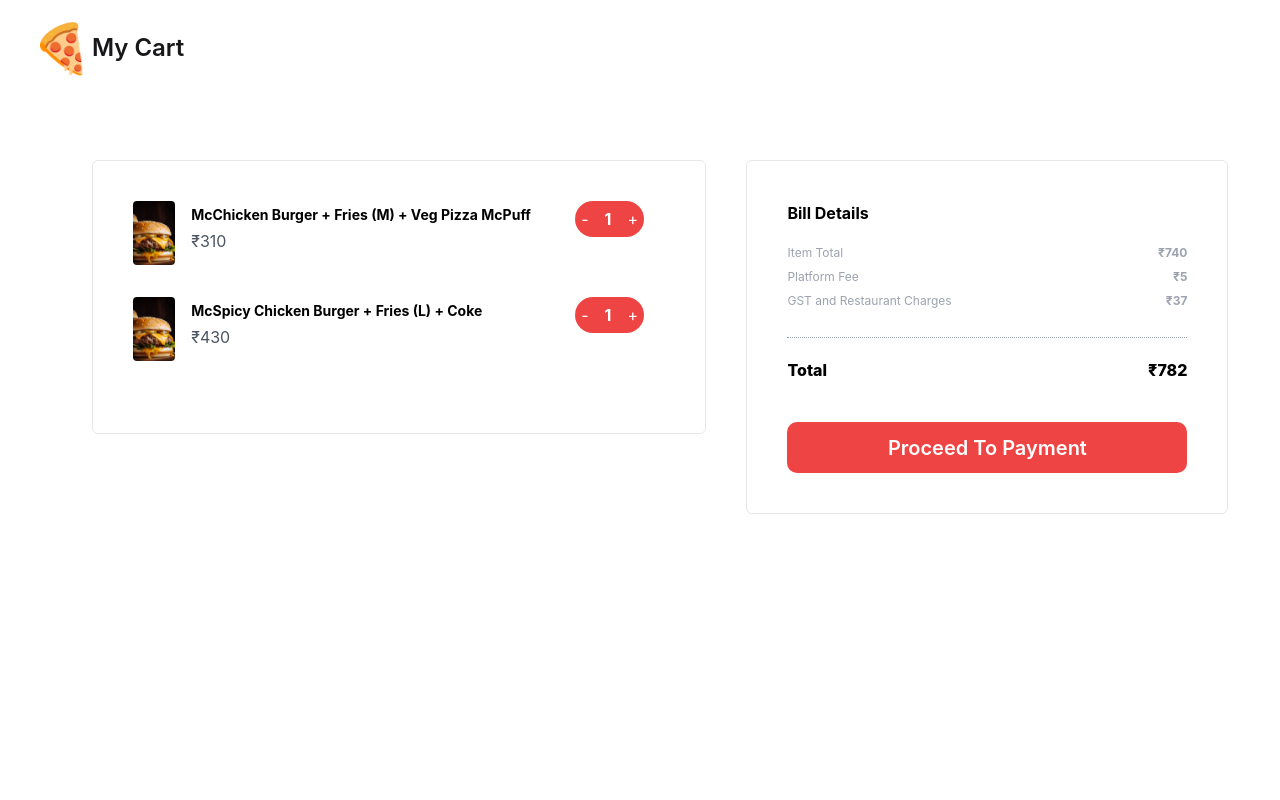
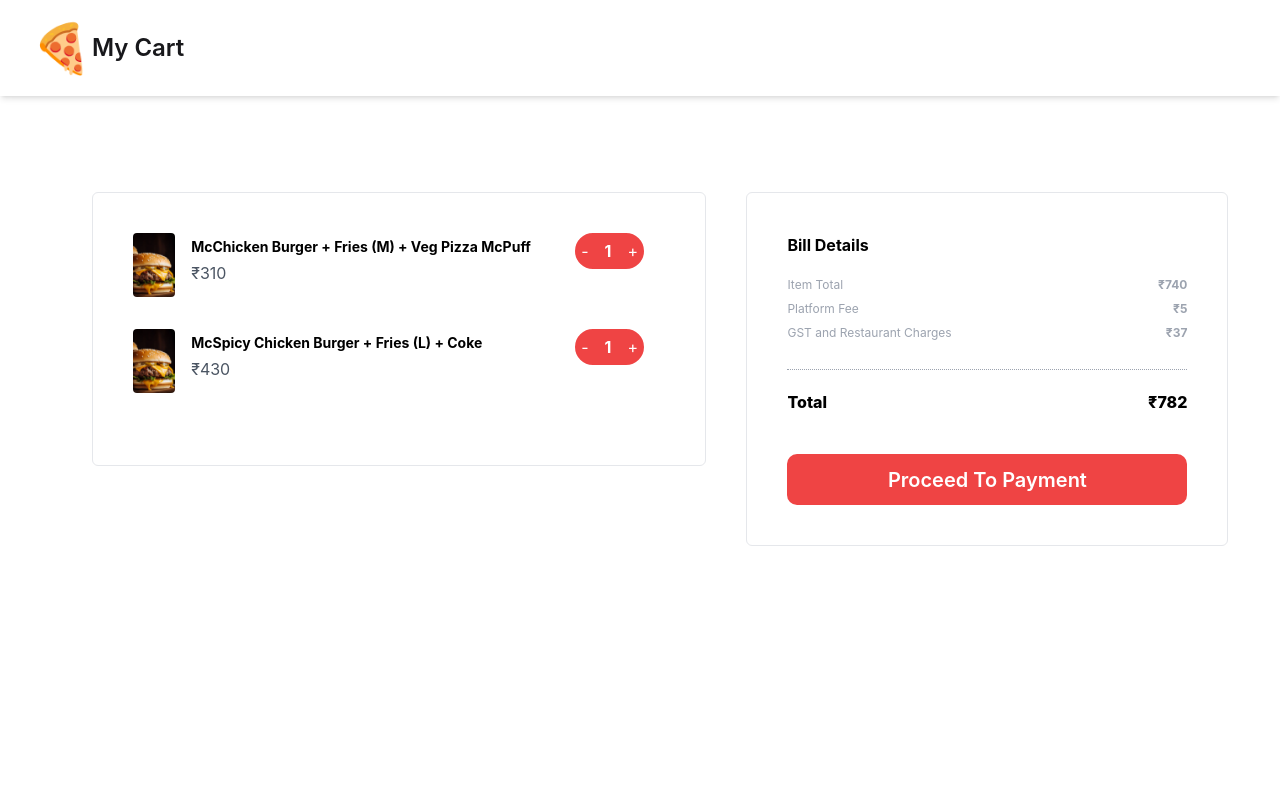
Before and after one commit to ansmi-keyvalue/Dine-In-Time, a React (Create React App) app: page /cart in a window 1280 px wide. Shown: the top 800 px of the page. Built offline with nearby package versions, Linux system fonts and the light colour scheme.

Commit message:
fix: header changes

```diff
--- a/src/pages/Cart.tsx
+++ b/src/pages/Cart.tsx
@@ -48,8 +48,11 @@ export default function Cart() {
 
   return (
     <main className='flex-1'>
-      <Header title='My Cart' />
-      <div className='min-h-screen flex flex-col items-center md:flex-row md:w-full md:justify-center md:items-start md:my-16'>
+      <div className='shadow-md sticky top-0 bg-white'>
+        <Header title='My Cart' />
+      </div>
+
+      <div className='min-h-screen flex flex-col items-center md:flex-row md:w-full md:justify-center md:items-start md:mt-24'>
         <div className='border rounded-md h-fit w-fit m-10 p-3 md:py-10 md:mr-10 md:p-10 md:mt-0'>
           {items?.map((item, index) => (
             <div key={item.name + index} className='flex flex-row mb-3 md:w-5/12 md:mb-8'>
```
